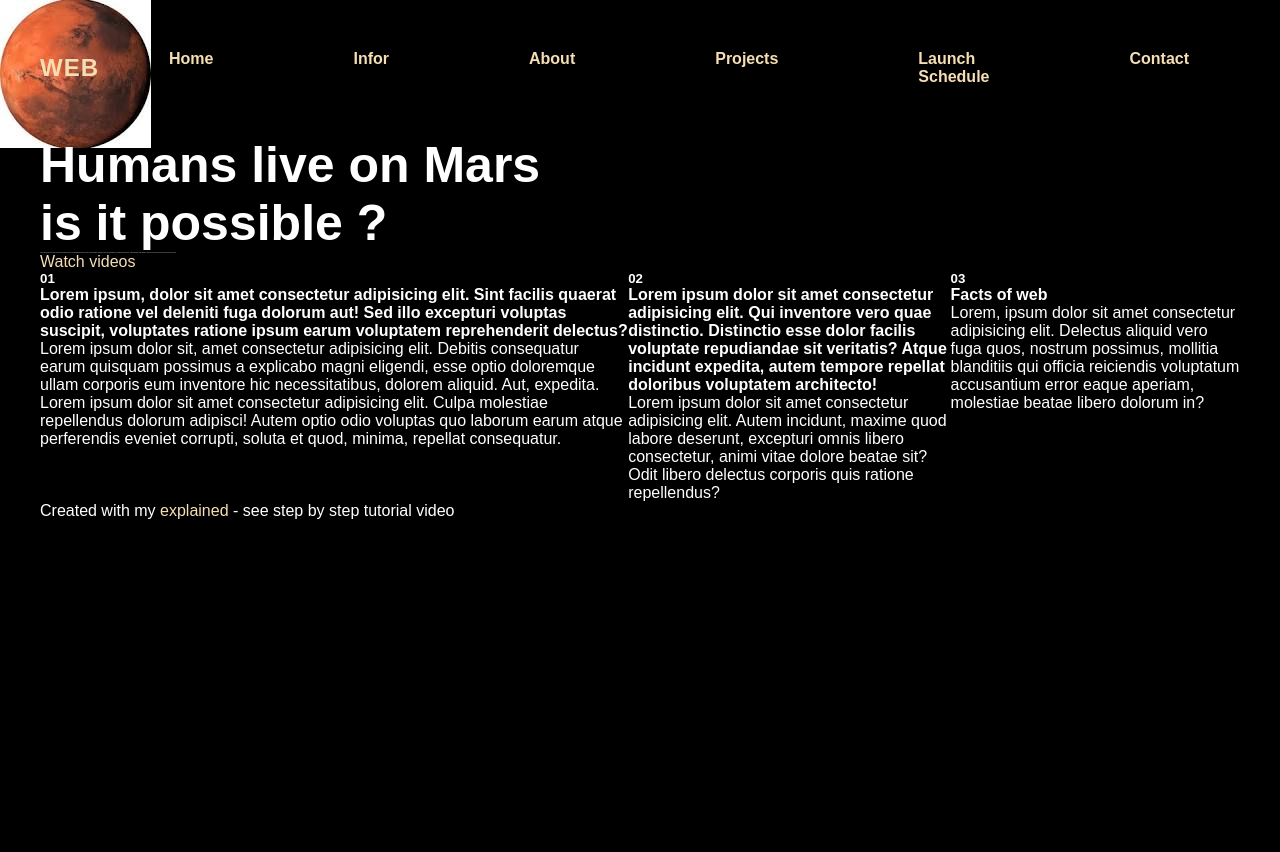
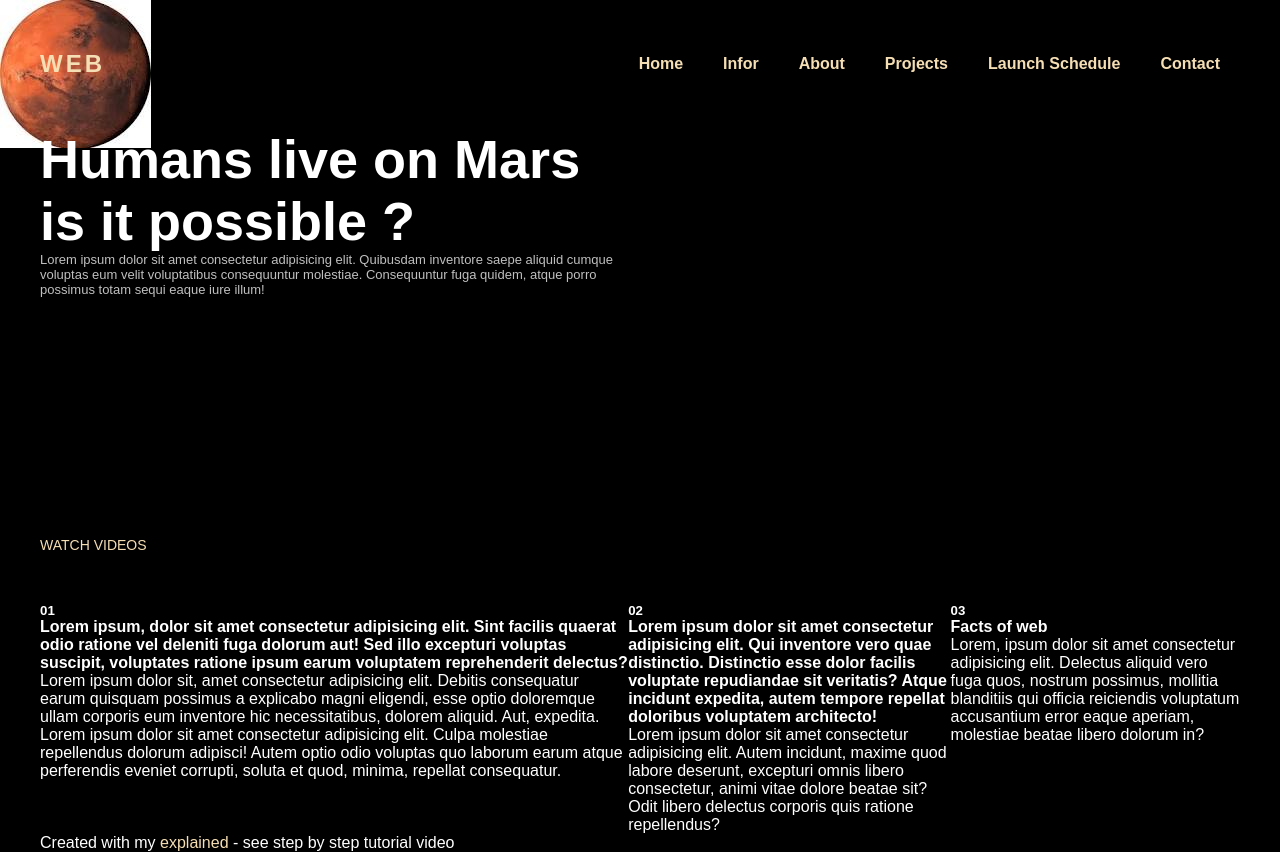
Before and after one commit to Developerfiyin/css-animation, a plain HTML site: page index.html in a window 1280 px wide. Before the commit the page ends 800 px from the top, so only its background shows below. Drawn offline with nearby package versions, Linux system fonts and the light colour scheme; some icons are missing; a web font is replaced by a local one.

Commit message:
styled d-flex

```diff
--- a/style.css
+++ b/style.css
@@ -15,6 +15,7 @@ body {
 }
 .bg-img {
   position: fixed;
+
   top: 0;
   left: 0;
   right: 0;
@@ -34,7 +35,7 @@ body {
     transform: scale(1);
   }
 }
-.bg img::before {
+.bg-img::before {
   content: "";
   position: absolute;
   top: 0;
@@ -62,6 +63,7 @@ ul {
 .Mars {
   position: absolute;
   animation: movement 40% linear infinite;
+  background: url("Mars.png");
 }
 
 @keyframes movement {
@@ -74,7 +76,7 @@ ul {
   50% {
     width: 50rem;
     top: 20%;
-    right: 10%;
+    right: -10%;
     transform: rotate(120deg);
   }
   100% {
@@ -94,18 +96,18 @@ header > a {
   font-weight: 700;
   font-size: 24px;
   text-transform: uppercase;
-  letter-spacing: 1px;
+  letter-spacing: 3px;
 }
 header ul li {
   font-weight: 600;
-  padding: 0 70px;
+  padding: 0 20px;
   opacity: 1;
 }
 header ul li:first-child {
   opacity: 1;
 }
 h1 {
-  font-size: 50px;
+  font-size: 54px;
 }
 main {
   padding: top 5%;
@@ -113,9 +115,17 @@ main {
 main > p {
   max-width: 50%;
   opacity: 0.75;
-  font-size: 1.3px;
+  font-size: 13px;
 }
-.d.flex {
+.d-flex {
   display: flex;
-  margin-top: 6%;
+  margin-top: 20%;
+  margin-bottom: 50px;
 }
+.d-flex a {
+  display: flex;
+  margin-right: 50px;
+  font-size: 14px;
+  align-items: center;
+  text-transform: uppercase;
+}
```
Also changed, not shown: index.html (+4 -2 lines).
